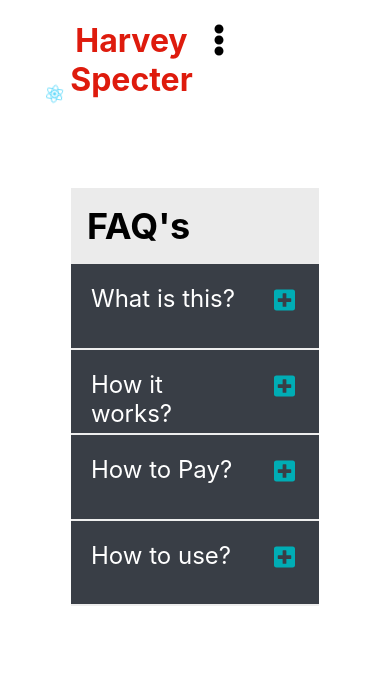
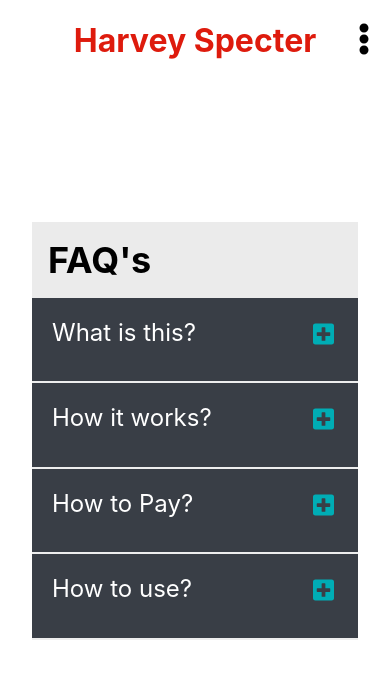
Before and after one commit to ArbiKhan007/ReactApp, a React (Create React App) app: page /faq in a window 390 px wide. Shown: the top 678 px of the page. Built offline with nearby package versions, Linux system fonts and the light colour scheme.

Commit message:
Implement Responsive Behaviour

```diff
--- a/package.json
+++ b/package.json
@@ -10,6 +10,7 @@
     "@testing-library/jest-dom": "^5.12.0",
     "@testing-library/react": "^11.2.7",
     "@testing-library/user-event": "^12.8.3",
+    "radium": "^0.26.1",
     "react": "^17.0.2",
     "react-dom": "^17.0.2",
     "react-router-dom": "^5.2.0",
--- a/src/Components/Body.js
+++ b/src/Components/Body.js
@@ -1,5 +1,6 @@
 import React from "react";
 import { Switch, Route, BrowserRouter } from "react-router-dom";
+import { StyleRoot } from "radium";
 
 import Faq from "./Faq";
 import About from "./About";
@@ -10,9 +11,13 @@ function Body() {
   const bodyStyle = {
     maxWidth: "1200px",
     padding: "0 10%",
+    "@media (max-width: 500px)": {
+      padding: "0",
+    },
   };
 
   return (
+    <StyleRoot>
       <div style={bodyStyle}>
         <BrowserRouter>
           <Header />
@@ -29,6 +34,7 @@ function Body() {
           </Switch>
         </BrowserRouter>
       </div>
+    </StyleRoot>
   );
 }
 
--- a/src/Components/Faq.js
+++ b/src/Components/Faq.js
@@ -5,7 +5,11 @@ import Container from "./Container";
 
 function Faq() {
   const quesAnsArr = [
-    { ques: "What is this?", ans: "This is an Experiment", id: "123" },
+    {
+      ques: "What is this?",
+      ans: "This is an Experiment This is an Experiment This is an Experiment This is an Experiment This is an Experiment This is an Experiment",
+      id: "123",
+    },
     { ques: "How it works?", ans: "It works by Magic", id: "231" },
     { ques: "How to Pay?", ans: "Cash", id: "321" },
     { ques: "How to use?", ans: "Simply use", id: "122" },
--- a/src/Components/FaqElement.js
+++ b/src/Components/FaqElement.js
@@ -1,6 +1,7 @@
 import React, { useState } from "react";
 import { FontAwesomeIcon } from "@fortawesome/react-fontawesome";
 import { faMinusSquare, faPlusSquare } from "@fortawesome/free-solid-svg-icons";
+import { StyleRoot } from "radium";
 
 function FaqElement(props) {
   const [display, setDisplay] = useState(false);
@@ -12,19 +13,22 @@ function FaqElement(props) {
   const faqList = {
     display: "flex",
     justifyContent: "space-between",
-    height: display ? "16vh" : "8vh",
+    height: display ? "auto" : "8vh",
     backgroundColor: "#393e46",
     listStyle: "none",
     color: "#fff",
     textAlign: "left",
     padding: "8px",
-    transitionDuration: "0.15s",
+    transitionDuration: "1s",
     transitionProperty: "all",
     transitionTimingFunction: "ease-in",
     borderBottom: "2px solid #eeeeee",
+    cursor: "pointer",
+    "@media (max-width: 600px)": {},
   };
 
   return (
+    <StyleRoot>
       <div style={faqList} onClick={handleClick} name={props.name}>
         <div>
           <p
@@ -38,7 +42,9 @@ function FaqElement(props) {
           </p>
           <p
             style={{
+              visibility: display ? "visible" : "hidden",
               opacity: display ? 1 : 0,
+              transition: "all 0.2s ease-out",
               margin: "0",
               padding: ".75rem",
             }}
@@ -51,6 +57,7 @@ function FaqElement(props) {
           icon={display ? faMinusSquare : faPlusSquare}
         />
       </div>
+    </StyleRoot>
   );
 }
 
--- a/src/Components/Header.js
+++ b/src/Components/Header.js
@@ -3,6 +3,7 @@ import logo from "../logo.svg";
 import { Link } from "react-router-dom";
 import { FontAwesomeIcon } from "@fortawesome/react-fontawesome";
 import { faEllipsisV } from "@fortawesome/free-solid-svg-icons";
+import { StyleRoot } from "radium";
 
 function Header() {
   const [display, setDisplay] = useState(false);
@@ -13,11 +14,21 @@ function Header() {
 
   const logoStyle = {
     width: "10%",
+    "@media (max-width: 500px)": {
+      width: "30%",
+      height: "30%",
+      padding: "20px",
+      display: "none",
+    },
   };
 
   const headerStyle = {
     display: "flex",
     color: "#de1b0d",
+
+    "@media (max-width: 500px)": {
+      display: "block",
+    },
   };
 
   const navbarStyle = {
@@ -41,16 +52,43 @@ function Header() {
   const listStyle = {
     float: "left",
     margin: "8px",
+
+    "@media (max-width: 500px)": {
+      float: "none",
+    },
+  };
+
+  const dotIconStyle = {
+    padding: "20px",
+    color: "#000",
+    cursor: "pointer",
+    fontSize: "2rem",
+
+    "@media (max-width: 500px)": {
+      position: "absolute",
+      top: 0,
+      right: 0,
+    },
+  };
+
+  const nameStyle = {
+    fontSize: "2rem",
+
+    "@media (max-width: 500px)": {
+      fontSize: "2rem",
+      padding: "0 4rem",
+    },
   };
 
   return (
+    <StyleRoot>
       <div>
         <header style={headerStyle}>
           <img className="App-logo" style={logoStyle} src={logo} alt="Hey" />
-        <h1>Harvey Specter</h1>
-        <h1 style={{ paddingLeft: "20px", color: "#000", cursor: "pointer" }}>
+          <h1 style={nameStyle}>Harvey Specter</h1>
+          <div style={dotIconStyle}>
             <FontAwesomeIcon onClick={setDisplayBlock} icon={faEllipsisV} />
-        </h1>
+          </div>
 
           <ul style={navbarStyle}>
             <li style={listStyle}>
@@ -71,6 +109,7 @@ function Header() {
           </ul>
         </header>
       </div>
+    </StyleRoot>
   );
 }
 
```
Also changed, not shown: 1 other file (tests, documents, lock files or other folders). Lines whose indentation alone changed are shown as unchanged.
